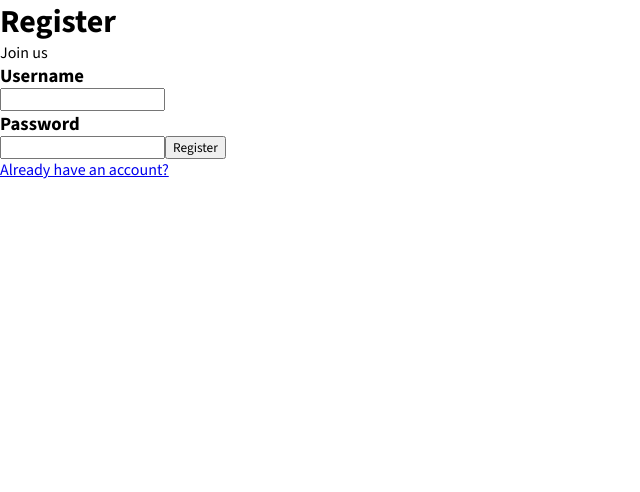
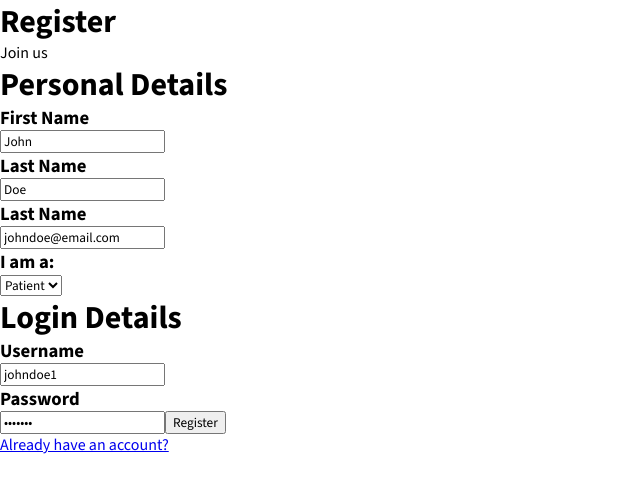
Before and after one commit to alexribes11/dermasystem-frontend, a React (Vite) app in the folder frontend/: page /register in a window 1280 px wide. Shown: the top 492 px of the page, without its empty margins (0-640 px from the left). Built offline with nearby package versions, Linux system fonts and the light colour scheme.

Commit message:
FAQ + connecting Auth to BackEnd
Co-authored-by: katielee12 <katielee12@users.noreply.github.com>

```diff
--- a/frontend/src/pages/Auth/Login.tsx
+++ b/frontend/src/pages/Auth/Login.tsx
@@ -1,16 +1,18 @@
-import { Link } from "react-router-dom";
+import { Link, useNavigate } from "react-router-dom";
 import styles from './auth.module.css';
 import { login } from "./axios";
 import { useState } from "react";
 
 export default function LoginPage() {
-
+  const navigate = useNavigate();
   const [loading, setLoading] = useState(false);
   const sendLogin = async () => {
     try {
       setLoading(true);
-      await login({username: 'janedoe1', password: 'janedoe'});
+      const data = await login({username: 'janedoe1', password: 'janedoe'});
+      console.log(data);
       setLoading(false);
+      navigate("/image-upload", {state: data});
     } catch(e) {
       console.error(e);
     }
@@ -27,12 +29,12 @@ export default function LoginPage() {
     </div>
 
     <form>
-      <h3>Username</h3>
+      <h3 className={styles['input-heading']}>Username</h3>
       <input type="text" />
-      <h3>Password</h3>
+      <h3 className={styles['input-heading']}>Password</h3>
       <input type="password"/>
-      <button type="submit" onClick={sendLogin}>Login</button>
+      <button className={styles['login-btn']} type="submit" onClick={sendLogin}>LOGIN</button>
+      <Link to={"/register"} className={styles['register-link']}>Don't have an account?</Link>
     </form>
-    <Link to={"/register"}>Don't have an account?</Link>
   </div>
 }
--- a/frontend/src/pages/Auth/Register.tsx
+++ b/frontend/src/pages/Auth/Register.tsx
@@ -1,16 +1,96 @@
-import { Link } from "react-router-dom";
+import { Link, useNavigate } from "react-router-dom";
+import RegisterRequestBody from "./types/RegisterRequestResponse";
+import { ChangeEventHandler, useState } from "react";
+import { register } from "./axios";
 
 export default function RegisterPage() {
+
+  const navigate = useNavigate();
+
+  const [registerData, setRegisterData] = useState<RegisterRequestBody>({
+    firstName: "John",
+    lastName: "Doe",
+    email: "johndoe@email.com",
+    role: "Patient",
+    username: "johndoe1",
+    password: "johndoe"
+  });
+
+  const changeRegisterData: ChangeEventHandler<HTMLInputElement | HTMLSelectElement> = (e) => {
+    setRegisterData(prev => {return {...prev, [e.target.name]: e.target.value}})
+  }
+
+  const sendRegister = async () => {
+    try {
+      const data = await register(registerData);
+      navigate("/image-upload", {state: data});
+    }
+    catch (error) {
+      console.error(error);
+    }
+  }
+
   return <div>
     <h1>Register</h1>
     <p>Join us</p>
 
-    <form>
+    <form onSubmit={e => e.preventDefault()}>
+      <h1>Personal Details</h1>
+
+      <h3>First Name</h3>
+      <input
+        type="text"
+        value={registerData.firstName}
+        name="firstName"
+        onChange={changeRegisterData}
+      />
+
+      <h3>Last Name</h3>
+      <input
+        type="text"
+        value={registerData.lastName}
+        name="lastName"
+        onChange={changeRegisterData}
+      />
+
+      <h3>Last Name</h3>
+      <input
+        type="email"
+        value={registerData.email}
+        name="email"
+        onChange={changeRegisterData}
+      />
+
+      <h3>I am a:</h3>
+      <select
+        name="role"
+        value={registerData.role}
+        onChange={changeRegisterData}
+      >
+        <option value="Patient">Patient</option>
+        <option value="Nurse">Nurse</option>
+        <option value="Doctor">Doctor</option>
+        <option value="Admin">Admin</option>
+      </select>
+
+      <h1>Login Details</h1>
       <h3>Username</h3>
-      <input type="text" />
+      <input
+        type="text"
+        value={registerData.username}
+        name="username"
+        onChange={changeRegisterData}
+      />
+
       <h3>Password</h3>
-      <input type="password"/>
-      <button type="submit">Register</button>
+      <input
+        type="password"
+        value={registerData.password}
+        name="password"
+        onChange={changeRegisterData}
+      />
+
+      <button onClick={sendRegister}>Register</button>
     </form>
     <Link to="/login">Already have an account?</Link>
   </div>
--- a/frontend/src/pages/Auth/auth.module.css
+++ b/frontend/src/pages/Auth/auth.module.css
@@ -1,7 +1,11 @@
+.page {
+}
+
 .header {
   display: grid;
   grid-template-columns: repeat(2, 1fr);
   width: fit-content;
+  margin: auto;
 }
 
 .logo {
@@ -12,6 +16,14 @@
   width: 100px;
 }
 
+.page > form {
+  width: 50%;
+  margin: auto;
+}
+
+.page > form > input {
+  width: 100%;
+}
 .header > h1 {
   color: var(--primary-color);
   font-size: 3rem;
@@ -24,3 +36,28 @@
   align-self: flex-start;
   margin-left: -0.5rem;
 }
+
+.input-heading {
+  margin-top: 1rem;
+}
+
+.login-btn {
+  text-transform: capitalize;
+  font-weight: bold;
+  display: block;
+  border-radius: 1rem;
+  border: none;
+  background-color: var(--primary-color);
+  width: 100%;
+  color: white;
+  margin-top: 1rem;
+  padding: 0.5rem 1rem;
+  margin-bottom: 1rem;
+}
+
+.register-link {
+  text-align: center;
+  text-decoration: underline;
+  color: rgb(112, 112, 112);
+  width: 100%;
+}
--- a/frontend/src/pages/Auth/axios.ts
+++ b/frontend/src/pages/Auth/axios.ts
@@ -1,26 +1,19 @@
 import axios from 'axios';
 import LoginRequestBody from './types/LoginRequestBody';
-import RegisterRequestBody from './types/RegisterData';
+import RegisterRequestBody from './types/RegisterRequestResponse';
 
 const AuthAxios = axios.create({
   baseURL: "http://localhost:5005/api/v0/auth"
 });
 
 export const register = async (body: RegisterRequestBody) => {
-  const response = await AuthAxios.post("/login", {
-    body: body,
-    withCredentials: true,
-    include: false
-  });
+  const response = await AuthAxios.post("/register", body);
   const data = response.data;
   return data;
 }
 
 export const login = async (body: LoginRequestBody) => {
-  const response = await AuthAxios.post("/login", {
-    body: body,
-    withCredentials: true
-  });
+  const response = await AuthAxios.post("/login", body);
   const data = response.data;
   return data;
 }
```
Also changed, not shown: frontend/src/pages/Profile/Faq.tsx (added, +42 -0 lines), frontend/src/pages/Profile/Profile.tsx (deleted, +0 -13 lines), frontend/src/pages/Profile/faq.module.css (renamed from frontend/src/pages/Profile/profile.module.css, +27 -2 lines), frontend/src/pages/Auth/types/RegisterRequestResponse.ts (renamed from frontend/src/pages/Auth/types/RegisterData.ts).
